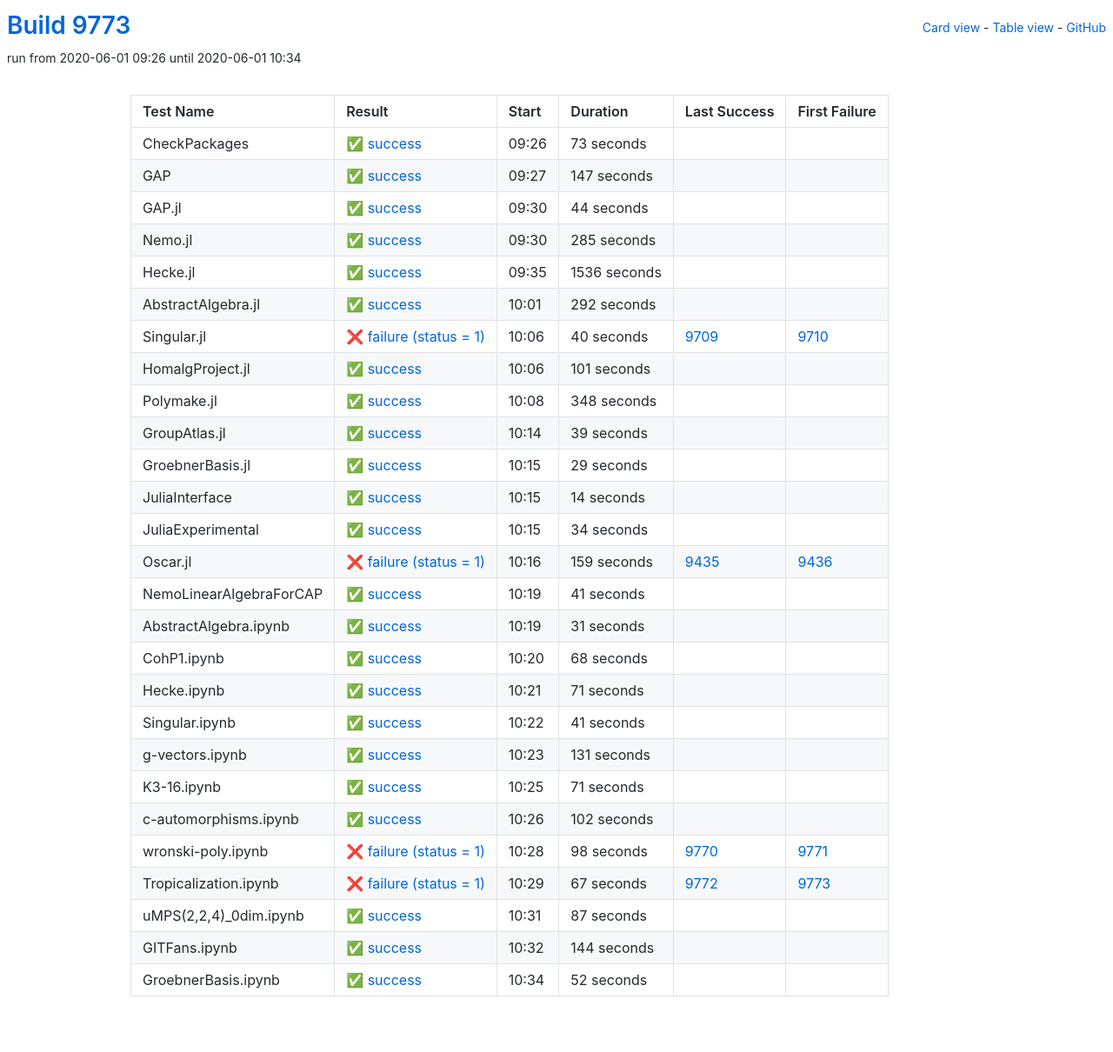
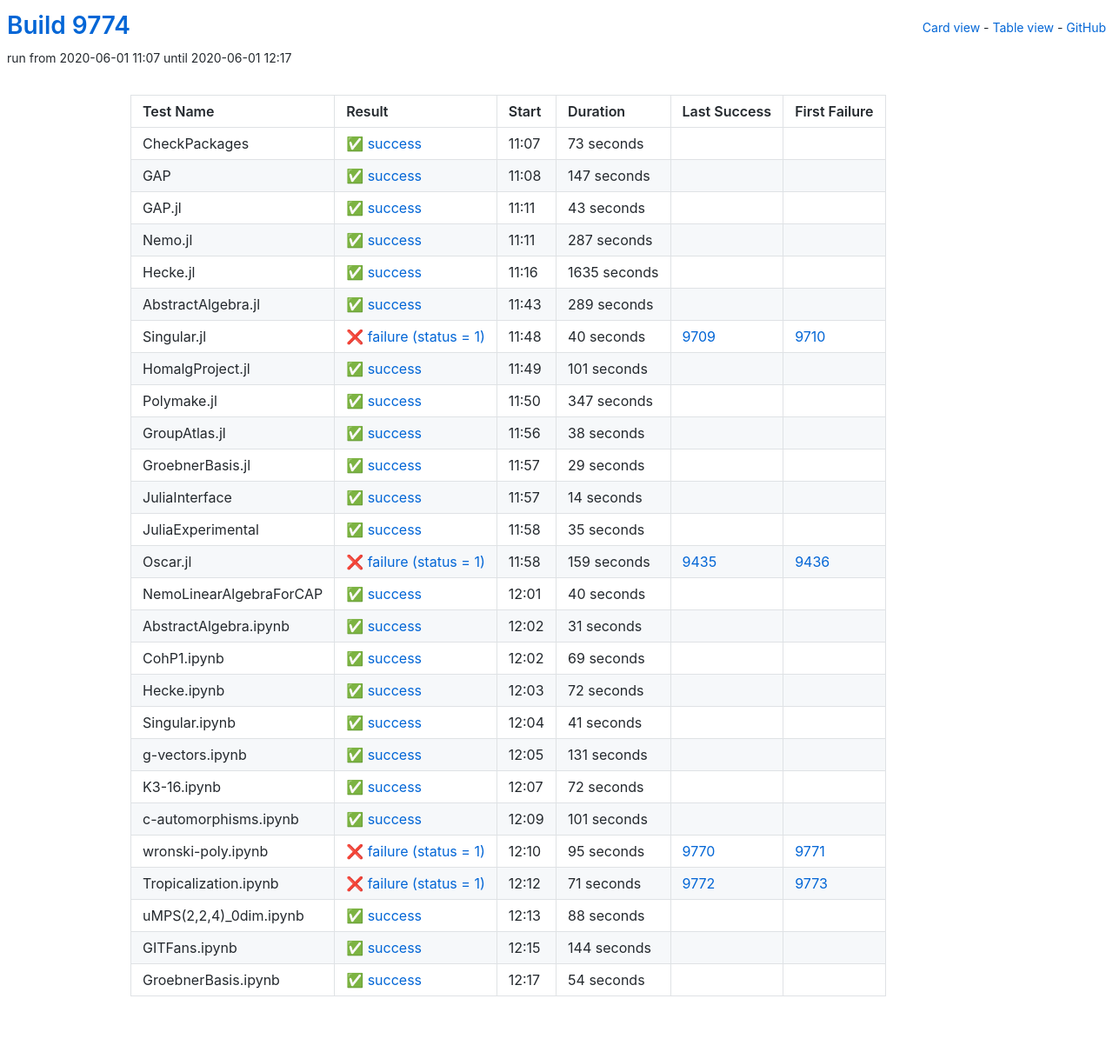
Before and after one commit to oscar-system/oscar-ci-status, a Jekyll site: the page built from table.html, in a window 1280 px wide. Shown: the whole page at 87% size. Built offline with Jekyll 4.4.1, drawn with Linux system fonts in a browser that asks for light colours.

Commit message:
Build 9774

```diff
--- a/_data/ci.yml
+++ b/_data/ci.yml
@@ -1,5 +1,5 @@
-build: 9773
-build_url: https://oscarci.mathematik.uni-kl.de/job/oscar/9773/
+build: 9774
+build_url: https://oscarci.mathematik.uni-kl.de/job/oscar/9774/
 job: oscar
 tests:
 - duration: 73
@@ -9,9 +9,9 @@
   id: checkpackages
   last_success: false
   last_success_url: null
-  log: https://oscarci.mathematik.uni-kl.de/job/oscar/9773/artifact/logs/build-9773/CheckPackages.log
+  log: https://oscarci.mathematik.uni-kl.de/job/oscar/9774/artifact/logs/build-9774/CheckPackages.log
   name: CheckPackages
-  start: 2020-06-01 09:26
+  start: 2020-06-01 11:07
   status: success
   success: true
 - duration: 147
@@ -21,57 +21,57 @@
   id: gap
   last_success: false
   last_success_url: null
-  log: https://oscarci.mathematik.uni-kl.de/job/oscar/9773/artifact/logs/build-9773/GAP.log
+  log: https://oscarci.mathematik.uni-kl.de/job/oscar/9774/artifact/logs/build-9774/GAP.log
   name: GAP
-  start: 2020-06-01 09:27
+  start: 2020-06-01 11:08
   status: success
   success: true
-- duration: 44
+- duration: 43
   exitcode: 0
   first_failure: false
   first_failure_url: null
   id: gap-jl
   last_success: false
   last_success_url: null
-  log: https://oscarci.mathematik.uni-kl.de/job/oscar/9773/artifact/logs/build-9773/GAP.jl.log
+  log: https://oscarci.mathematik.uni-kl.de/job/oscar/9774/artifact/logs/build-9774/GAP.jl.log
   name: GAP.jl
-  start: 2020-06-01 09:30
+  start: 2020-06-01 11:11
   status: success
   success: true
-- duration: 285
+- duration: 287
   exitcode: 0
   first_failure: false
   first_failure_url: null
   id: nemo-jl
   last_success: false
   last_success_url: null
-  log: https://oscarci.mathematik.uni-kl.de/job/oscar/9773/artifact/logs/build-9773/Nemo.jl.log
+  log: https://oscarci.mathematik.uni-kl.de/job/oscar/9774/artifact/logs/build-9774/Nemo.jl.log
   name: Nemo.jl
-  start: 2020-06-01 09:30
+  start: 2020-06-01 11:11
   status: success
   success: true
-- duration: 1536
+- duration: 1635
   exitcode: 0
   first_failure: false
   first_failure_url: null
   id: hecke-jl
   last_success: false
   last_success_url: null
-  log: https://oscarci.mathematik.uni-kl.de/job/oscar/9773/artifact/logs/build-9773/Hecke.jl.log
+  log: https://oscarci.mathematik.uni-kl.de/job/oscar/9774/artifact/logs/build-9774/Hecke.jl.log
   name: Hecke.jl
-  start: 2020-06-01 09:35
+  start: 2020-06-01 11:16
   status: success
   success: true
-- duration: 292
+- duration: 289
   exitcode: 0
   first_failure: false
   first_failure_url: null
   id: abstractalgebra-jl
   last_success: false
   last_success_url: null
-  log: https://oscarci.mathematik.uni-kl.de/job/oscar/9773/artifact/logs/build-9773/AbstractAlgebra.jl.log
+  log: https://oscarci.mathematik.uni-kl.de/job/oscar/9774/artifact/logs/build-9774/AbstractAlgebra.jl.log
   name: AbstractAlgebra.jl
-  start: 2020-06-01 10:01
+  start: 2020-06-01 11:43
   status: success
   success: true
 - duration: 40
@@ -81,9 +81,9 @@
   id: singular-jl
   last_success: 9709
   last_success_url: https://oscarci.mathematik.uni-kl.de/job/oscar/9709/
-  log: https://oscarci.mathematik.uni-kl.de/job/oscar/9773/artifact/logs/build-9773/Singular.jl.log
+  log: https://oscarci.mathematik.uni-kl.de/job/oscar/9774/artifact/logs/build-9774/Singular.jl.log
   name: Singular.jl
-  start: 2020-06-01 10:06
+  start: 2020-06-01 11:48
   status: failure
   success: false
 - duration: 101
@@ -93,33 +93,33 @@
   id: homalgproject-jl
   last_success: false
   last_success_url: null
-  log: https://oscarci.mathematik.uni-kl.de/job/oscar/9773/artifact/logs/build-9773/HomalgProject.jl.log
+  log: https://oscarci.mathematik.uni-kl.de/job/oscar/9774/artifact/logs/build-9774/HomalgProject.jl.log
   name: HomalgProject.jl
-  start: 2020-06-01 10:06
+  start: 2020-06-01 11:49
   status: success
   success: true
-- duration: 348
+- duration: 347
   exitcode: 0
   first_failure: false
   first_failure_url: null
   id: polymake-jl
   last_success: false
   last_success_url: null
-  log: https://oscarci.mathematik.uni-kl.de/job/oscar/9773/artifact/logs/build-9773/Polymake.jl.log
+  log: https://oscarci.mathematik.uni-kl.de/job/oscar/9774/artifact/logs/build-9774/Polymake.jl.log
   name: Polymake.jl
-  start: 2020-06-01 10:08
+  start: 2020-06-01 11:50
   status: success
   success: true
-- duration: 39
+- duration: 38
   exitcode: 0
   first_failure: false
   first_failure_url: null
   id: groupatlas-jl
   last_success: false
   last_success_url: null
-  log: https://oscarci.mathematik.uni-kl.de/job/oscar/9773/artifact/logs/build-9773/GroupAtlas.jl.log
+  log: https://oscarci.mathematik.uni-kl.de/job/oscar/9774/artifact/logs/build-9774/GroupAtlas.jl.log
   name: GroupAtlas.jl
-  start: 2020-06-01 10:14
+  start: 2020-06-01 11:56
   status: success
   success: true
 - duration: 29
@@ -129,9 +129,9 @@
   id: groebnerbasis-jl
   last_success: false
   last_success_url: null
-  log: https://oscarci.mathematik.uni-kl.de/job/oscar/9773/artifact/logs/build-9773/GroebnerBasis.jl.log
+  log: https://oscarci.mathematik.uni-kl.de/job/oscar/9774/artifact/logs/build-9774/GroebnerBasis.jl.log
   name: GroebnerBasis.jl
-  start: 2020-06-01 10:15
+  start: 2020-06-01 11:57
   status: success
   success: true
 - duration: 14
@@ -141,21 +141,21 @@
   id: juliainterface
   last_success: false
   last_success_url: null
-  log: https://oscarci.mathematik.uni-kl.de/job/oscar/9773/artifact/logs/build-9773/JuliaInterface.log
+  log: https://oscarci.mathematik.uni-kl.de/job/oscar/9774/artifact/logs/build-9774/JuliaInterface.log
   name: JuliaInterface
-  start: 2020-06-01 10:15
+  start: 2020-06-01 11:57
   status: success
   success: true
-- duration: 34
+- duration: 35
   exitcode: 0
   first_failure: false
   first_failure_url: null
   id: juliaexperimental
   last_success: false
   last_success_url: null
-  log: https://oscarci.mathematik.uni-kl.de/job/oscar/9773/artifact/logs/build-9773/JuliaExperimental.log
+  log: https://oscarci.mathematik.uni-kl.de/job/oscar/9774/artifact/logs/build-9774/JuliaExperimental.log
   name: JuliaExperimental
-  start: 2020-06-01 10:15
+  start: 2020-06-01 11:58
   status: success
   success: true
 - duration: 159
@@ -165,21 +165,21 @@
   id: oscar-jl
   last_success: 9435
   last_success_url: https://oscarci.mathematik.uni-kl.de/job/oscar/9435/
-  log: https://oscarci.mathematik.uni-kl.de/job/oscar/9773/artifact/logs/build-9773/Oscar.jl.log
+  log: https://oscarci.mathematik.uni-kl.de/job/oscar/9774/artifact/logs/build-9774/Oscar.jl.log
   name: Oscar.jl
-  start: 2020-06-01 10:16
+  start: 2020-06-01 11:58
   status: failure
   success: false
-- duration: 41
+- duration: 40
   exitcode: 0
   first_failure: false
   first_failure_url: null
   id: nemolinearalgebraforcap
   last_success: false
   last_success_url: null
-  log: https://oscarci.mathematik.uni-kl.de/job/oscar/9773/artifact/logs/build-9773/NemoLinearAlgebraForCAP.log
+  log: https://oscarci.mathematik.uni-kl.de/job/oscar/9774/artifact/logs/build-9774/NemoLinearAlgebraForCAP.log
   name: NemoLinearAlgebraForCAP
-  start: 2020-06-01 10:19
+  start: 2020-06-01 12:01
   status: success
   success: true
 - duration: 31
@@ -189,33 +189,33 @@
   id: abstractalgebra-ipynb
   last_success: false
   last_success_url: null
-  log: https://oscarci.mathematik.uni-kl.de/job/oscar/9773/artifact/logs/build-9773/AbstractAlgebra.ipynb.log
+  log: https://oscarci.mathematik.uni-kl.de/job/oscar/9774/artifact/logs/build-9774/AbstractAlgebra.ipynb.log
   name: AbstractAlgebra.ipynb
-  start: 2020-06-01 10:19
+  start: 2020-06-01 12:02
   status: success
   success: true
-- duration: 68
+- duration: 69
   exitcode: 0
   first_failure: false
   first_failure_url: null
   id: cohp1-ipynb
   last_success: false
   last_success_url: null
-  log: https://oscarci.mathematik.uni-kl.de/job/oscar/9773/artifact/logs/build-9773/CohP1.ipynb.log
+  log: https://oscarci.mathematik.uni-kl.de/job/oscar/9774/artifact/logs/build-9774/CohP1.ipynb.log
   name: CohP1.ipynb
-  start: 2020-06-01 10:20
+  start: 2020-06-01 12:02
   status: success
   success: true
-- duration: 71
+- duration: 72
   exitcode: 0
   first_failure: false
   first_failure_url: null
   id: hecke-ipynb
   last_success: false
   last_success_url: null
-  log: https://oscarci.mathematik.uni-kl.de/job/oscar/9773/artifact/logs/build-9773/Hecke.ipynb.log
+  log: https://oscarci.mathematik.uni-kl.de/job/oscar/9774/artifact/logs/build-9774/Hecke.ipynb.log
   name: Hecke.ipynb
-  start: 2020-06-01 10:21
+  start: 2020-06-01 12:03
   status: success
   success: true
 - duration: 41
@@ -225,9 +225,9 @@
   id: singular-ipynb
   last_success: false
   last_success_url: null
-  log: https://oscarci.mathematik.uni-kl.de/job/oscar/9773/artifact/logs/build-9773/Singular.ipynb.log
+  log: https://oscarci.mathematik.uni-kl.de/job/oscar/9774/artifact/logs/build-9774/Singular.ipynb.log
   name: Singular.ipynb
-  start: 2020-06-01 10:22
+  start: 2020-06-01 12:04
   status: success
   success: true
 - duration: 131
@@ -237,69 +237,69 @@
   id: g-vectors-ipynb
   last_success: false
   last_success_url: null
-  log: https://oscarci.mathematik.uni-kl.de/job/oscar/9773/artifact/logs/build-9773/g-vectors.ipynb.log
+  log: https://oscarci.mathematik.uni-kl.de/job/oscar/9774/artifact/logs/build-9774/g-vectors.ipynb.log
   name: g-vectors.ipynb
-  start: 2020-06-01 10:23
+  start: 2020-06-01 12:05
   status: success
   success: true
-- duration: 71
+- duration: 72
   exitcode: 0
   first_failure: false
   first_failure_url: null
   id: k3-16-ipynb
   last_success: false
   last_success_url: null
-  log: https://oscarci.mathematik.uni-kl.de/job/oscar/9773/artifact/logs/build-9773/K3-16.ipynb.log
+  log: https://oscarci.mathematik.uni-kl.de/job/oscar/9774/artifact/logs/build-9774/K3-16.ipynb.log
   name: K3-16.ipynb
-  start: 2020-06-01 10:25
+  start: 2020-06-01 12:07
   status: success
   success: true
-- duration: 102
+- duration: 101
   exitcode: 0
   first_failure: false
   first_failure_url: null
   id: c-automorphisms-ipynb
   last_success: false
   last_success_url: null
-  log: https://oscarci.mathematik.uni-kl.de/job/oscar/9773/artifact/logs/build-9773/c-automorphisms.ipynb.log
+  log: https://oscarci.mathematik.uni-kl.de/job/oscar/9774/artifact/logs/build-9774/c-automorphisms.ipynb.log
   name: c-automorphisms.ipynb
-  start: 2020-06-01 10:26
+  start: 2020-06-01 12:09
   status: success
   success: true
-- duration: 98
+- duration: 95
   exitcode: 1
   first_failure: 9771
   first_failure_url: https://oscarci.mathematik.uni-kl.de/job/oscar/9771/
   id: wronski-poly-ipynb
   last_success: 9770
   last_success_url: https://oscarci.mathematik.uni-kl.de/job/oscar/9770/
-  log: https://oscarci.mathematik.uni-kl.de/job/oscar/9773/artifact/logs/build-9773/wronski-poly.ipynb.log
+  log: https://oscarci.mathematik.uni-kl.de/job/oscar/9774/artifact/logs/build-9774/wronski-poly.ipynb.log
   name: wronski-poly.ipynb
-  start: 2020-06-01 10:28
+  start: 2020-06-01 12:10
   status: failure
   success: false
-- duration: 67
+- duration: 71
   exitcode: 1
   first_failure: 9773
   first_failure_url: https://oscarci.mathematik.uni-kl.de/job/oscar/9773/
   id: tropicalization-ipynb
   last_success: 9772
   last_success_url: https://oscarci.mathematik.uni-kl.de/job/oscar/9772/
-  log: https://oscarci.mathematik.uni-kl.de/job/oscar/9773/artifact/logs/build-9773/Tropicalization.ipynb.log
+  log: https://oscarci.mathematik.uni-kl.de/job/oscar/9774/artifact/logs/build-9774/Tropicalization.ipynb.log
   name: Tropicalization.ipynb
-  start: 2020-06-01 10:29
+  start: 2020-06-01 12:12
   status: failure
   success: false
-- duration: 87
+- duration: 88
   exitcode: 0
   first_failure: false
   first_failure_url: null
   id: umps-2-2-4-0dim-ipynb
   last_success: false
   last_success_url: null
-  log: https://oscarci.mathematik.uni-kl.de/job/oscar/9773/artifact/logs/build-9773/uMPS-2-2-4-_0dim.ipynb.log
+  log: https://oscarci.mathematik.uni-kl.de/job/oscar/9774/artifact/logs/build-9774/uMPS-2-2-4-_0dim.ipynb.log
   name: uMPS(2,2,4)_0dim.ipynb
-  start: 2020-06-01 10:31
+  start: 2020-06-01 12:13
   status: success
   success: true
 - duration: 144
@@ -309,20 +309,20 @@
   id: gitfans-ipynb
   last_success: false
   last_success_url: null
-  log: https://oscarci.mathematik.uni-kl.de/job/oscar/9773/artifact/logs/build-9773/GITFans.ipynb.log
+  log: https://oscarci.mathematik.uni-kl.de/job/oscar/9774/artifact/logs/build-9774/GITFans.ipynb.log
   name: GITFans.ipynb
-  start: 2020-06-01 10:32
+  start: 2020-06-01 12:15
   status: success
   success: true
-- duration: 52
+- duration: 54
   exitcode: 0
   first_failure: false
   first_failure_url: null
   id: groebnerbasis-ipynb
   last_success: false
   last_success_url: null
-  log: https://oscarci.mathematik.uni-kl.de/job/oscar/9773/artifact/logs/build-9773/GroebnerBasis.ipynb.log
+  log: https://oscarci.mathematik.uni-kl.de/job/oscar/9774/artifact/logs/build-9774/GroebnerBasis.ipynb.log
   name: GroebnerBasis.ipynb
-  start: 2020-06-01 10:34
+  start: 2020-06-01 12:17
   status: success
   success: true
```
Also changed, not shown: README.md.
